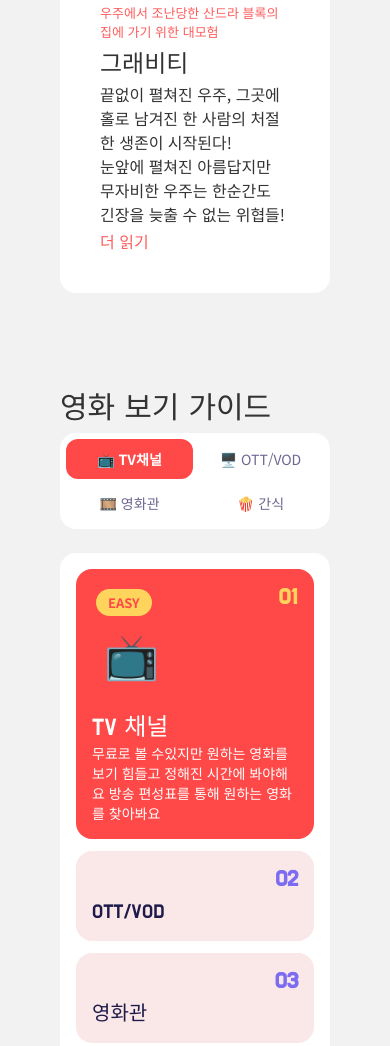
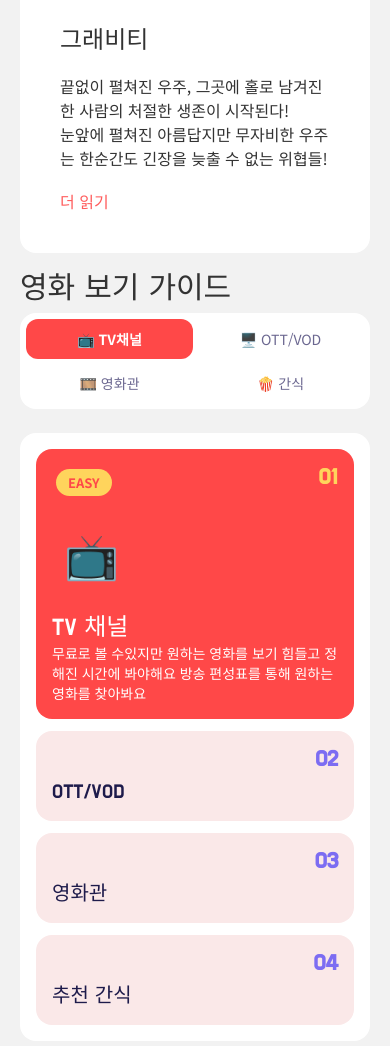
Before and after one commit to YangJin-code/web-standard-rwd-template, a plain HTML site: page index.html in a window 390 px wide. Shown: the part 2173-3219 px from the top of the page. Drawn offline with nearby package versions, Linux system fonts and the light colour scheme.

Commit message:
반응형 16차 슬라이더 추가후 모바일 패딩 축소

```diff
--- a/css/media.css
+++ b/css/media.css
@@ -325,4 +325,10 @@
     .heroSwiper .swiper-button-next {
         display: none;
     }
+    main section{
+
+    padding: 0rem;
+
+
 }
+}
```
